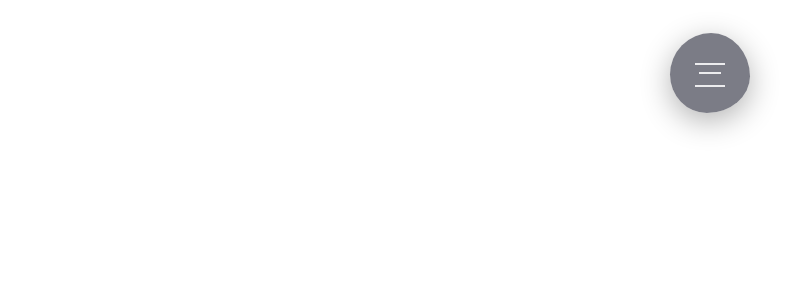
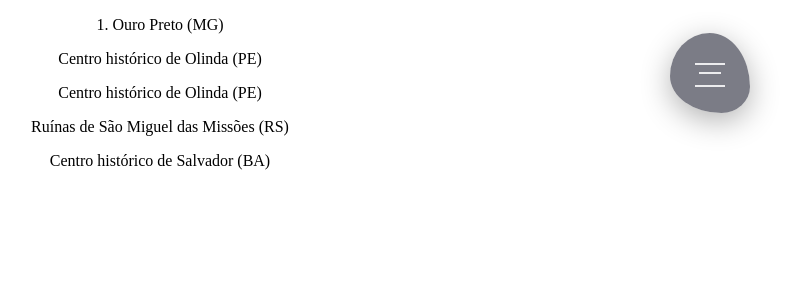
Before and after one commit to mario-russo/localiza-frontend, a Vue app: page /tombamentos in a window 1280 px wide. Before the commit this address had no page. Shown: the top 300 px of the page, without its empty margins (480-1273 px from the left). Built offline with nearby package versions, Linux system fonts and the light colour scheme; what quasar would draw is missing.

Commit message:
Feat (Pinia) : adicionando Pinia para gerencia o estado

```diff
--- a/package.json
+++ b/package.json
@@ -10,6 +10,7 @@
   },
   "dependencies": {
     "@quasar/extras": "^1.15.6",
+    "pinia": "^2.0.26",
     "quasar": "^2.10.2",
     "vue": "^3.2.41",
     "vue-router": "4"
--- a/src/main.ts
+++ b/src/main.ts
@@ -14,9 +14,10 @@ import '@quasar/extras/fontawesome-v6/fontawesome-v6.css'
 // Import Quasar css
 import 'quasar/src/css/index.sass'
 import router from './router'
+import { createPinia } from 'pinia'
 
 
 
 createApp(App).use(Quasar, {
     plugins: {}, // import Quasar plugins and add here
-  }).use(router).mount('#app')
+  }).use(router).use(createPinia()).mount('#app')
--- a/src/router/routes.ts
+++ b/src/router/routes.ts
@@ -1,4 +1,5 @@
 import Home from '../views/Home.vue'
+import Tombamento from '../views/Tombamento.vue'
 
 
 const routes = [
@@ -6,6 +7,11 @@ const routes = [
         path: '/',
         name: 'Home',
         component: Home
+    },
+    {
+        path: '/tombamentos',
+        name: 'Tombamento',
+        component: Tombamento
     }
 
 ]
--- /dev/null
+++ b/src/store/Tombamento.ts
@@ -0,0 +1,14 @@
+import { defineStore } from "pinia"
+import { ref } from "vue"
+
+export const useTombamento = defineStore('counter', () => {
+    const patrimonio = ref([
+        {nome:'1. Ouro Preto (MG)'},
+        {nome:'Centro histórico de Olinda (PE)'},
+        {nome:'Centro histórico de Olinda (PE)'},
+        {nome:'Ruínas de São Miguel das Missões (RS)'},
+        {nome:'Centro histórico de Salvador (BA)'},
+    ])
+
+    return { patrimonio }
+  })
--- a/src/views/Home.vue
+++ b/src/views/Home.vue
@@ -3,6 +3,7 @@
     <section class="hero">
       <div class="hero-h3">
         <h3>Conheça Alguns Edifícios Tombado no Brasil</h3>
+        <h3>{{store}}</h3>
         <h6>
           Existem 1121 bens tombados como patrimônio da humanidade, em 167
           países mundo afora. O Brasil possui 22 bens tombados (14 culturais, 6
@@ -15,7 +16,12 @@
     </section>
   </section>
 </template>
-<script setup lang="ts"></script>
+<script setup lang="ts">
+  import { useTombamento } from '../store/Tombamento'
+
+  const store = useTombamento()
+</script>
+
 <style scoped>
 .hero {
   background-image: linear-gradient(
--- /dev/null
+++ b/src/views/Tombamento.vue
@@ -0,0 +1,9 @@
+<script setup lang="ts">
+import { useTombamento } from '../store/Tombamento'
+const {patrimonio} = useTombamento()
+</script>
+<template>
+    <div>
+       <p v-for="(item, index) in patrimonio" :key="index"> {{item.nome}}</p>
+    </div>
+</template>
```
Also changed, not shown: 1 other file (tests, documents, lock files or other folders).
